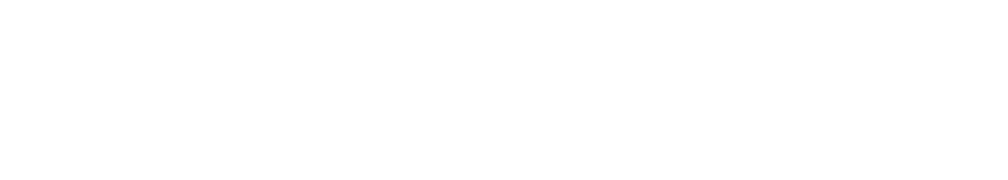
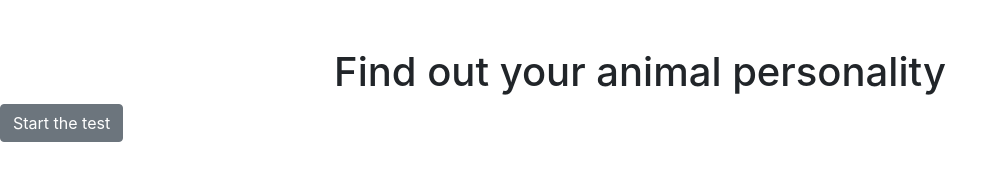
Before and after one commit to jinyeong-park/MbtiWeb, a plain HTML site: page index.html in a window 1280 px wide. Shown: the whole page, without its empty margins (0-1008 px from the left). Drawn offline with nearby package versions, Linux system fonts and the light colour scheme.

Commit message:
add bootstrap button styling

```diff
--- a/index.html
+++ b/index.html
@@ -12,6 +12,9 @@
 <body>
 
 </body>
+    <h1 class="mt-5 text-center">Find out your animal personality</h1>
+    <button type="button" class="btn btn-secondary">Start the test</button>
+
 
     <script src="https://code.jquery.com/jquery-3.5.1.slim.min.js" integrity="sha384-DfXdz2htPH0lsSSs5nCTpuj/zy4C+OGpamoFVy38MVBnE+IbbVYUew+OrCXaRkfj" crossorigin="anonymous"></script>
     <script src="https://cdn.jsdelivr.net/npm/bootstrap@4.5.3/dist/js/bootstrap.bundle.min.js" integrity="sha384-ho+j7jyWK8fNQe+A12Hb8AhRq26LrZ/JpcUGGOn+Y7RsweNrtN/tE3MoK7ZeZDyx" crossorigin="anonymous"></script>
```
